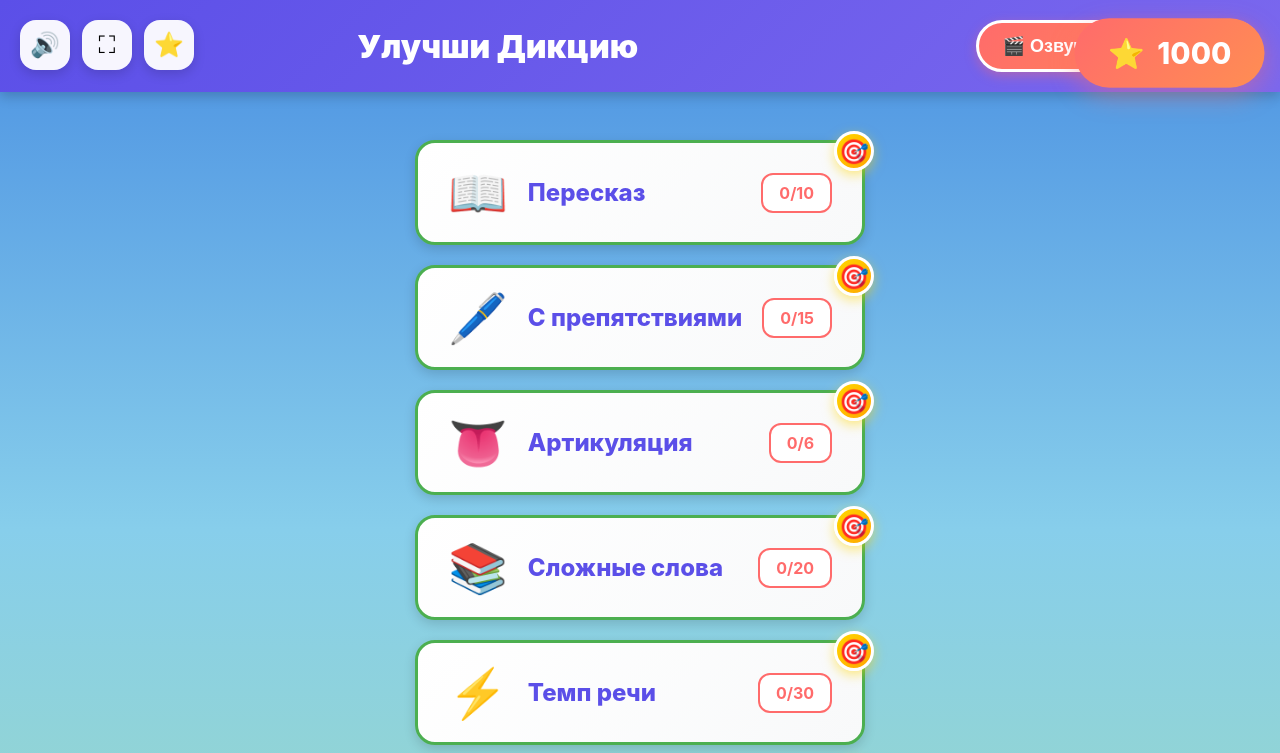
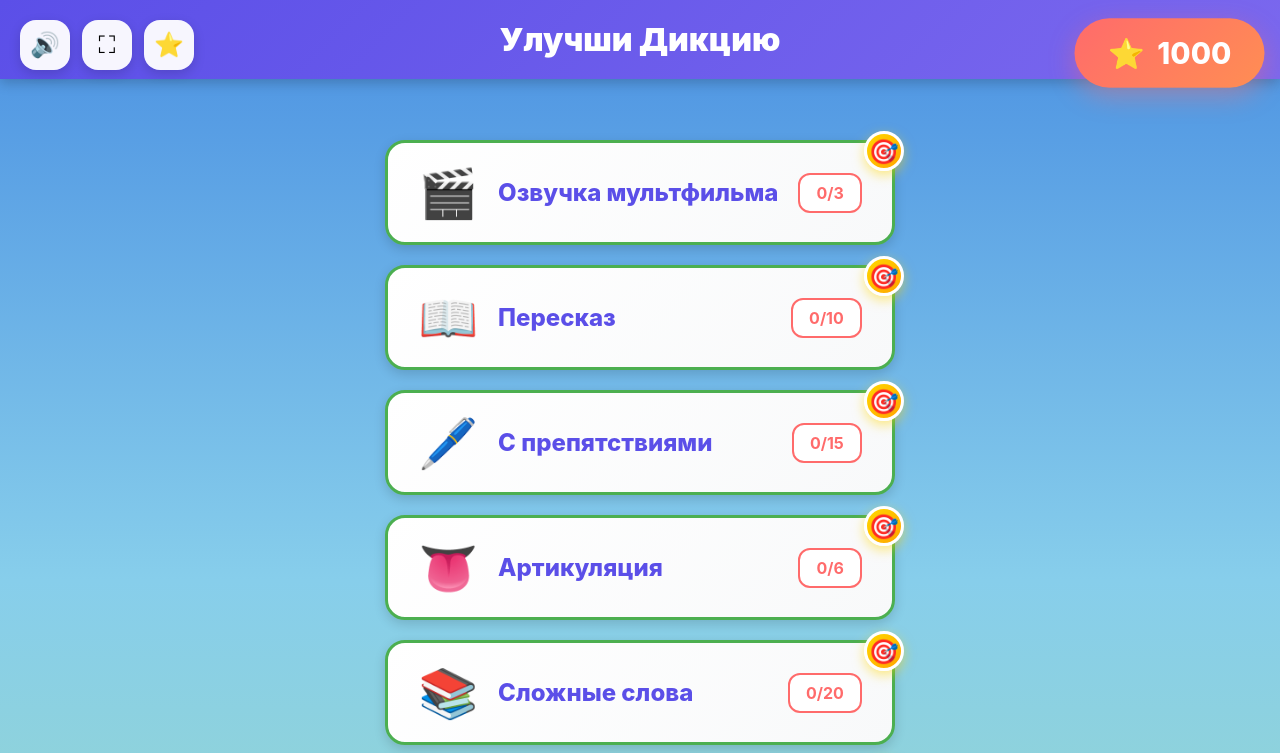
Before and after one commit to romanov4work/boltun-game, a website: page index.html in a window 1280 px wide. Shown: the top 753 px of the page. Drawn offline with Linux system fonts and the light colour scheme.

Commit message:
Center title and move cartoon button to exercise list
- Removed special button from header
- Title now fully centered without other elements
- Cartoon voiceover moved to regular exercise list
- Cleaner header design

Co-Authored-By: Claude Sonnet 4 <noreply@anthropic.com>

```diff
--- a/index.html
+++ b/index.html
@@ -57,13 +57,22 @@
     <div class="tree-screen" id="menu-screen">
         <div class="tree-header">
             <h1 class="tree-title">Улучши Дикцию</h1>
-            <button class="special-exercise-btn" id="cartoon-voiceover-btn">
-                🎬 Озвучка мультфильма
-            </button>
         </div>
 
         <div class="tree-container">
             <div class="tree-trunk"></div>
+
+            <!-- Кнопка озвучки мультфильма -->
+            <div class="tree-node">
+                <div class="tree-branch"></div>
+                <div class="tree-leaves">🍃🍃</div>
+                <div class="tree-exercise-card" id="cartoon-voiceover-btn">
+                    <div class="tree-exercise-status">🎯</div>
+                    <div class="tree-exercise-icon">🎬</div>
+                    <div class="tree-exercise-name">Озвучка мультфильма</div>
+                    <div class="tree-exercise-progress" id="progress-cartoon-voiceover">0/3</div>
+                </div>
+            </div>
 
             <!-- Узел 9: Пересказ -->
             <div class="tree-node">
--- a/styles-tree.css
+++ b/styles-tree.css
@@ -30,25 +30,7 @@
     font-weight: 900;
     color: white;
     text-align: center;
-    flex: 1;
-}
-
-.special-exercise-btn {
-    background: linear-gradient(135deg, #FF6B6B 0%, #FF8E53 100%);
-    color: white;
-    border: 3px solid white;
-    border-radius: 50px;
-    padding: 12px 24px;
-    font-size: 18px;
-    font-weight: 800;
-    cursor: pointer;
-    box-shadow: 0 4px 12px rgba(255, 107, 107, 0.4);
-    transition: all 0.3s ease;
-}
-
-.special-exercise-btn:hover {
-    transform: translateY(-2px) scale(1.05);
-    box-shadow: 0 6px 20px rgba(255, 107, 107, 0.6);
+    margin: 0;
 }
 
 /* Контейнер дерева */
```
